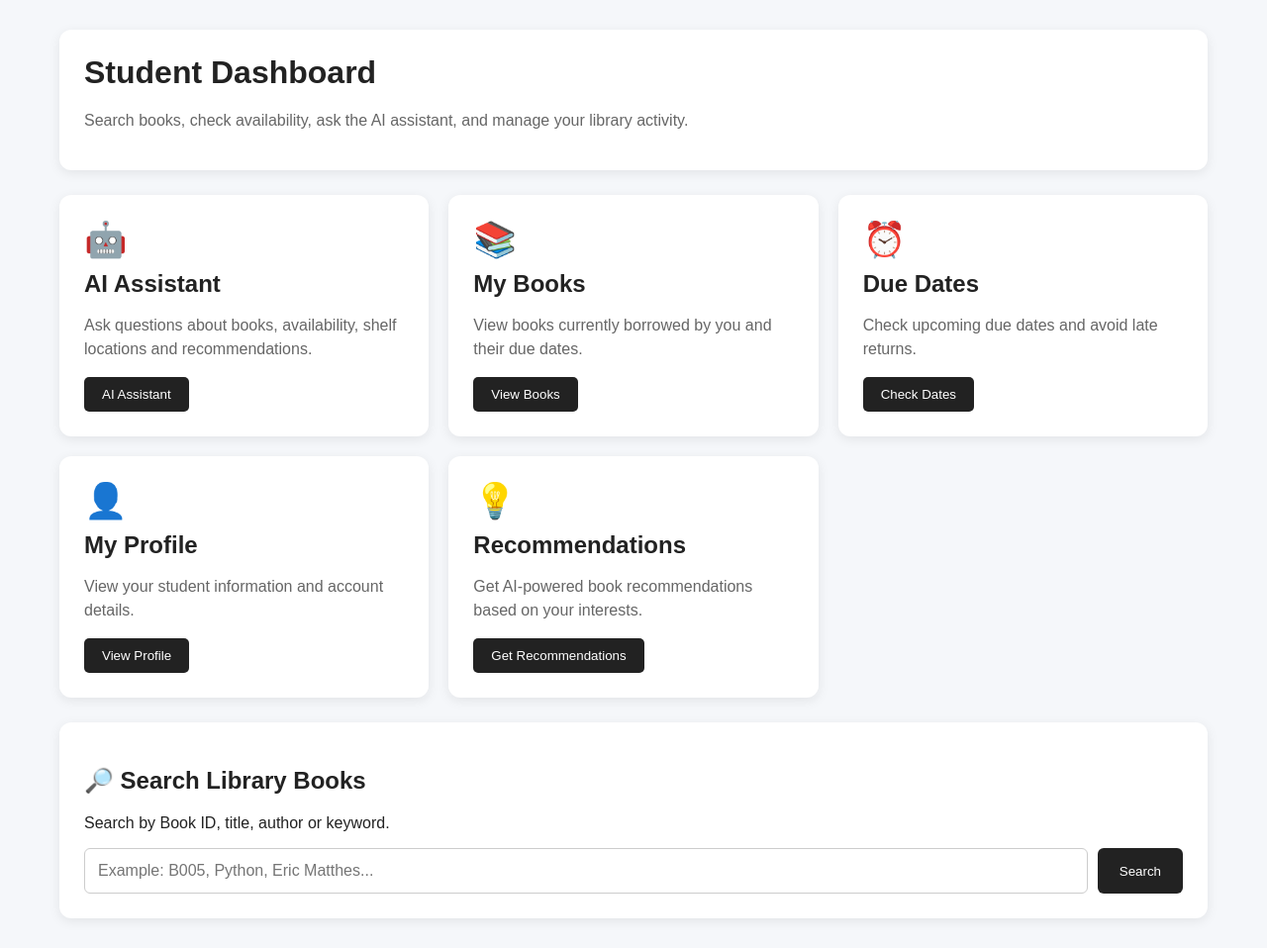
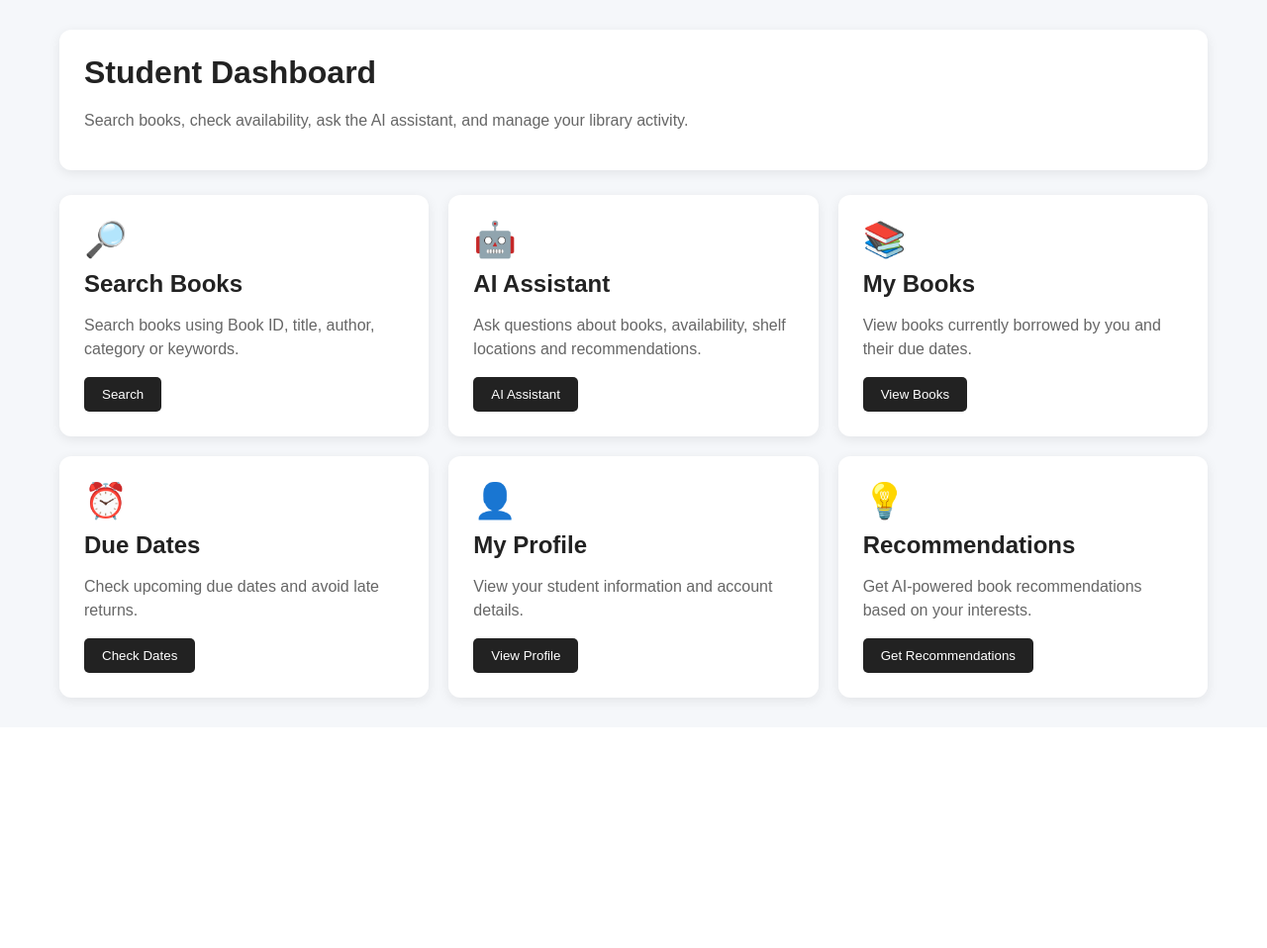
Before and after one commit to karthikeyamajeti07/AI-Library-Assistant, a Flask app: template templates/student_dashboard.html in a window 1280 px wide. Shown: the part 66-1024 px from the top of the page at 99% size. After the commit the page ends 780 px from the top, so only its background shows below. Run offline with Flask 3, Linux system fonts and the light colour scheme; the template is opened without the code that fills it, so the values that code supplies are empty.

Commit message:
search book one

```diff
--- a/templates/student_dashboard.html
+++ b/templates/student_dashboard.html
@@ -294,6 +294,24 @@
 
         <div class="card">
 
+            <div class="card-icon">🔎</div>
+
+            <h2>Search Books</h2>
+
+            <p>
+                Search books using Book ID, title, author,
+                category or keywords.
+            </p>
+
+            <button onclick="showSearchBooks()">
+                Search
+            </button>
+
+        </div>
+
+
+        <div class="card">
+
             <div class="card-icon">🤖</div>
 
             <h2>AI Assistant</h2>
@@ -404,11 +422,15 @@
         <div id="dueDatesResults" class="section-loading">Loading your due dates...</div>
     </div>
 
-    <!-- Book Search -->
+    <!-- Search Books -->
 
-    <div class="search-section">
+    <div class="dashboard-section" id="searchBooksSection" style="display:none;">
 
-        <h2>🔎 Search Library Books</h2>
+        <h2>🔎 Search Books</h2>
+
+        <div class="section-actions">
+            <button onclick="hideDashboardSection('searchBooksSection')">Close</button>
+        </div>
 
         <p>
             Search by Book ID, title, author or keyword.
@@ -449,6 +471,14 @@ function escapeHtml(value) {
 function hideDashboardSection(id) {
     const section = document.getElementById(id);
     if (section) section.style.display = "none";
+}
+
+function showSearchBooks() {
+    const section = document.getElementById("searchBooksSection");
+    if (!section) return;
+    section.style.display = "block";
+    section.scrollIntoView({ behavior: "smooth", block: "start" });
+    document.getElementById("search")?.focus();
 }
 
 function showMyBooks() {
```
